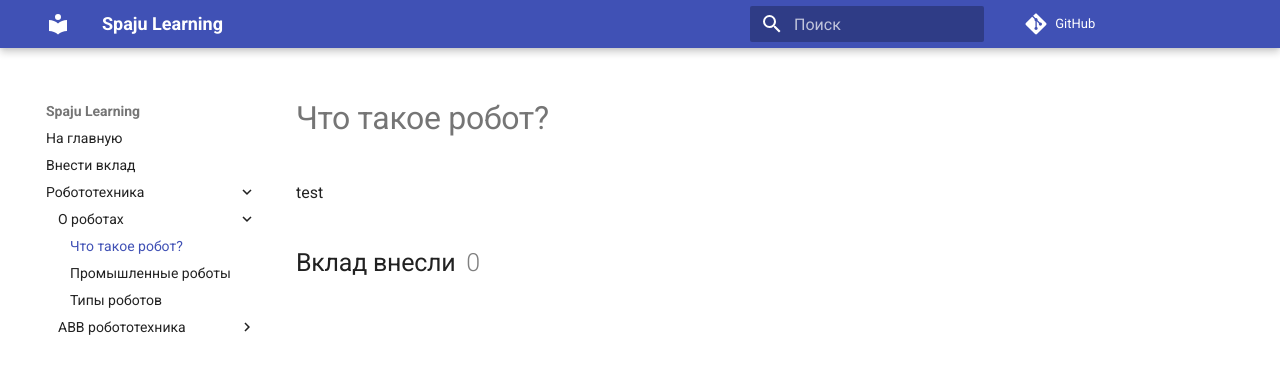
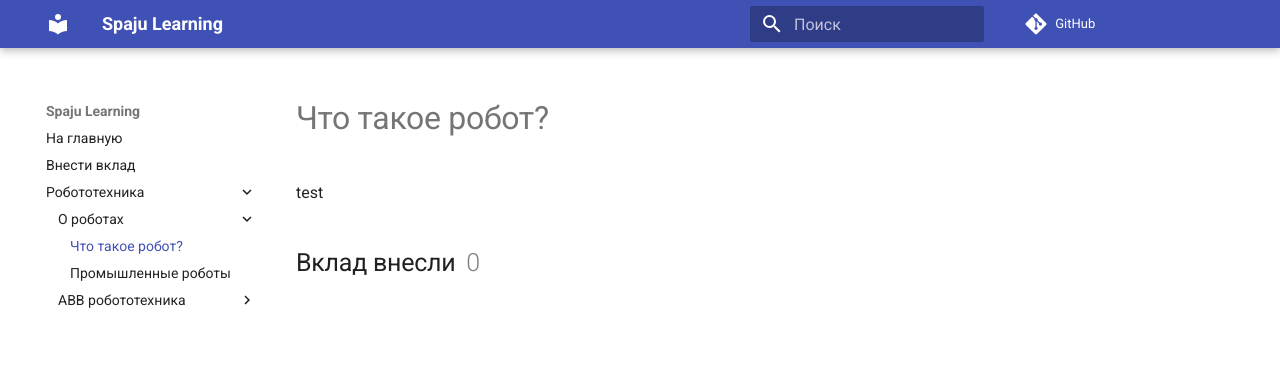
Before and after one commit to TheNameXDD/Spaju-learning, an MkDocs documentation site: the page built from docs/robotics/what-is-robot/index.md, in a window 1280 px wide. Shown: the top 374 px of the page. Built offline with MkDocs 1.6.1 and Material for MkDocs 9.7.7, drawn with Linux system fonts in a browser that asks for light colours; comment, search, counter and statistics services are not loaded.

Commit message:
Update mkdocs.yml

```diff
--- a/mkdocs.yml
+++ b/mkdocs.yml
@@ -25,7 +25,6 @@ nav:
     - О роботах:
       - Что такое робот?: robotics/what-is-robot/index.md
       - Промышленные роботы: robotics/what-is-robot/industrial-robots/index.md
-      - Типы роботов: robotics/robots-types/index.md
     - ABB робототехника:
       - Про ABB роботов: robotics/abb/about/index.md
       - RobotStudio: robotics/abb/robotstudio/index.md
```
